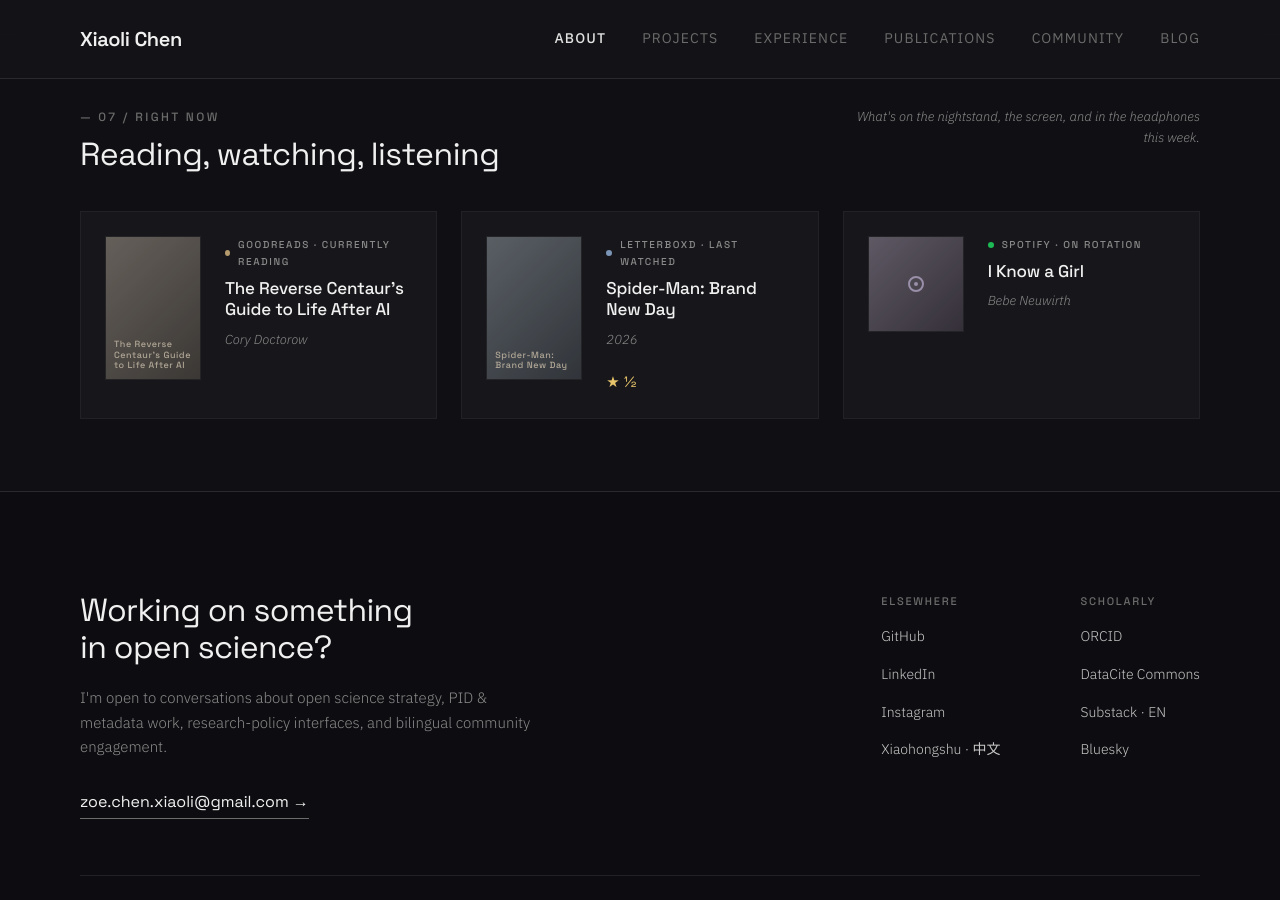
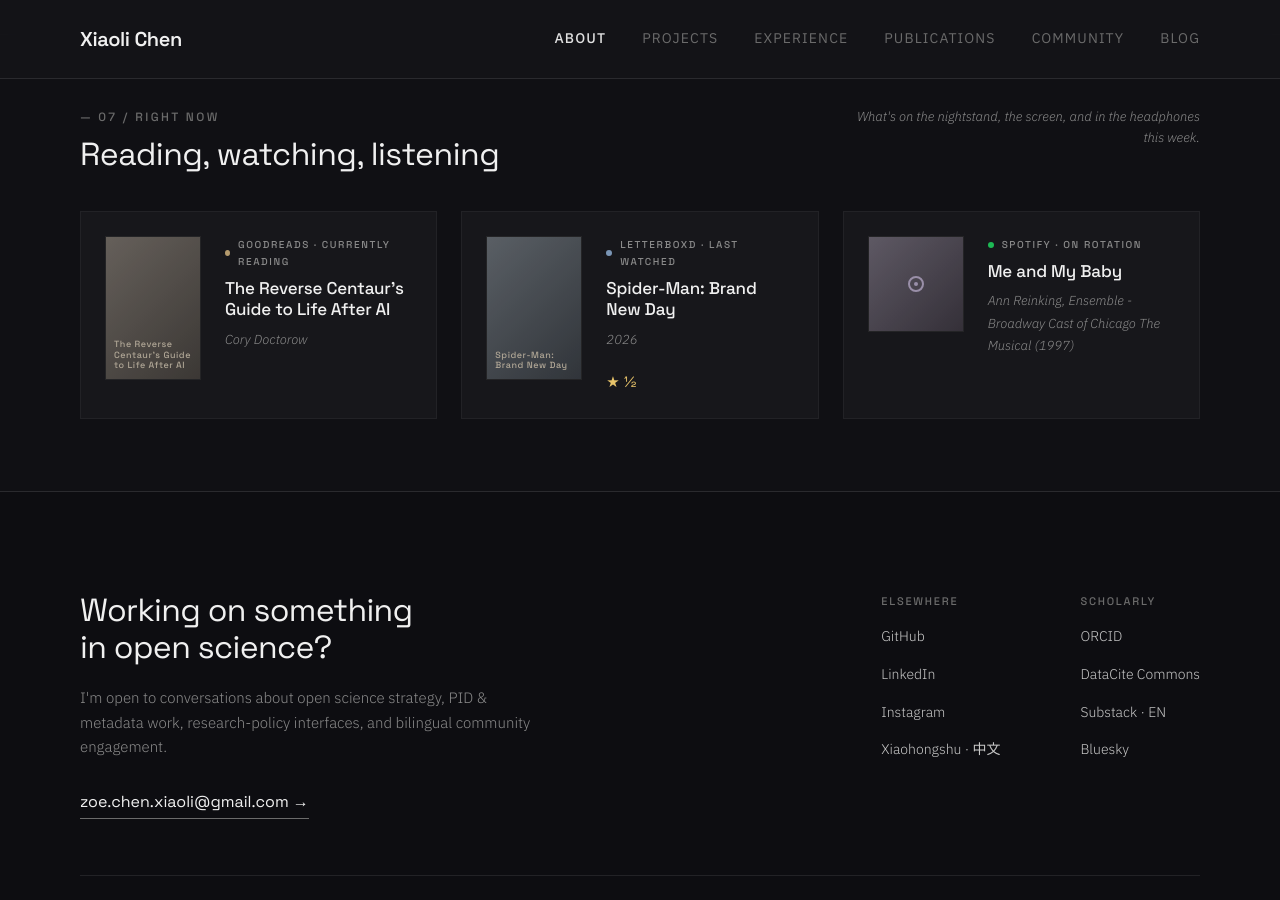
Before and after one commit to xchen101/xchen101.github.io, a Jekyll site: the page built from index.md, in a window 1280 px wide and 900 px high, scrolled down 6679 px. Built offline with Jekyll 4.4.1, drawn with Linux system fonts in a browser that asks for light colours; comment, search, counter and statistics services are not loaded; grey boxes are pictures that could not be loaded.

Commit message:
update: Right Now widget data (auto)

```diff
--- a/_data/now.yml
+++ b/_data/now.yml
@@ -1,4 +1,4 @@
-# Right now — auto-generated by Hermes cron on 2026-08-11 23:00 UTC
+# Right now — auto-generated by Hermes cron on 2026-08-12 05:00 UTC
 # Sources: Goodreads RSS / Letterboxd RSS / Spotify API
 
 reading:
@@ -24,8 +24,8 @@ listening:
   service: "Spotify"
   accent: "#1DB954"
   label: "On rotation"
-  title: "I Know a Girl"
-  artist: "Bebe Neuwirth"
-  url: "https://open.spotify.com/track/2rAceFuljZvAbQpjMycIma"
+  title: "Me and My Baby"
+  artist: "Ann Reinking, Ensemble - Broadway Cast of Chicago The Musical (1997)"
+  url: "https://open.spotify.com/track/1r0dJs1MA0QrLElJhju7uI"
   profile_url: "https://open.spotify.com/"
   image: "https://i.scdn.co/image/ab67616d00001e022611eae2d732e0cd9b2c3f40"
```
